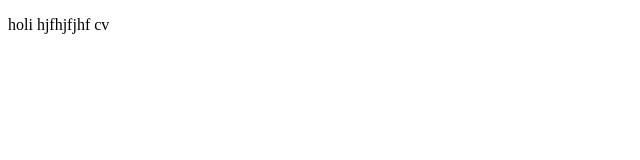
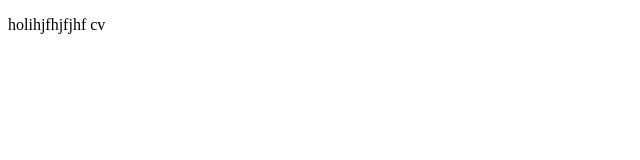
Before and after one commit to williamcesarr/proyectoDemoCursoPrework, a plain HTML site: page index.html in a window 1280 px wide. Shown: the full height of the page, 0-640 px from the left. Drawn offline with Linux system fonts and the light colour scheme.

Commit message:
canbios agregados

```diff
--- a/index.html
+++ b/index.html
@@ -8,7 +8,7 @@
 </head>
 <body>
     <p>
-        holi hjfhjfjhf cv
+        holihjfhjfjhf cv
     </p>
 </body>
 </html>
```
